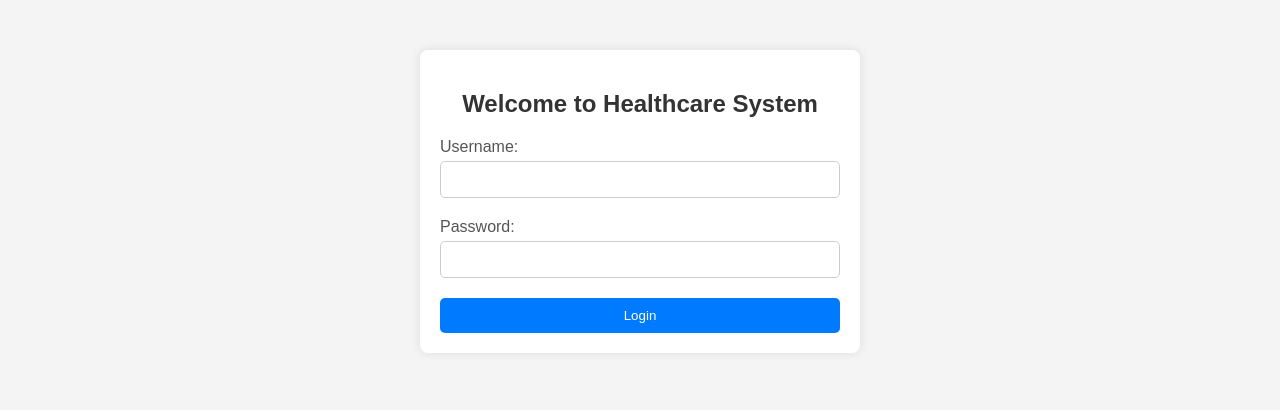
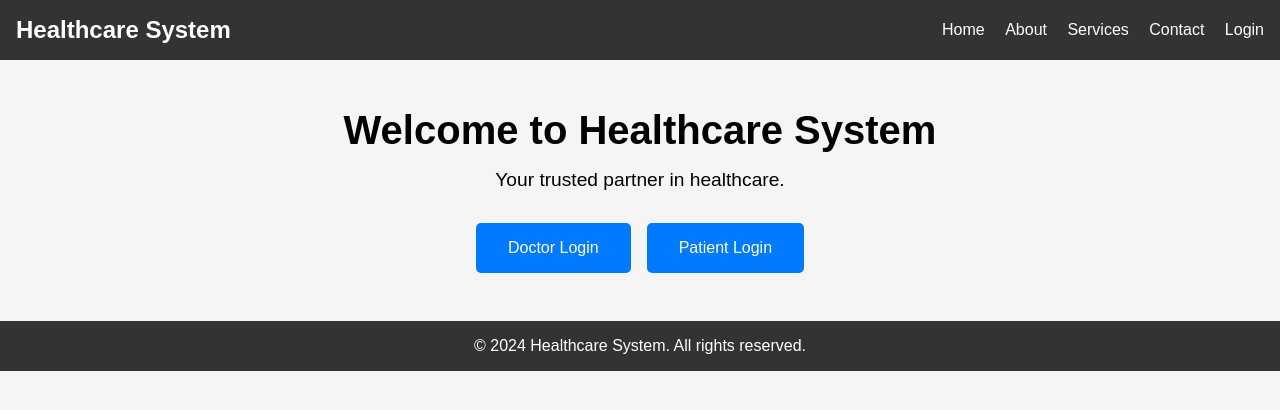
Before and after one commit to fares1121/Healthcare_System, a plain HTML site: page src/main/resources/static/index.html in a window 1280 px wide. Drawn offline with Linux system fonts and the light colour scheme.

Commit message:
feat: Re did the homepage and added login in pages for patients and doctors

```diff
--- a/pom.xml
+++ b/pom.xml
@@ -56,7 +56,7 @@
 						</exclude>
 					</excludes>
 				</configuration>
-			</plugin>
+            </plugin>
 		</plugins>
 	</build>
 
--- a/src/main/resources/static/index.html
+++ b/src/main/resources/static/index.html
@@ -3,24 +3,36 @@
 <head>
     <meta charset="UTF-8">
     <meta name="viewport" content="width=device-width, initial-scale=1.0">
-    <title>Login</title>
+    <title>Healthcare System</title>
     <link rel="stylesheet" href="stylesheets/home.css">
     <script src="../htmx/htmx.min.js"></script>
 </head>
 <body>
-    <div class="container">
+    <header>
+        <nav>
+            <h1>Healthcare System</h1>
+            <ul>
+                <!-- place holder values--->
+                <li><a href="#">Home</a></li>
+                <li><a href="#">About</a></li>
+                <li><a href="#">Services</a></li>
+                <li><a href="#">Contact</a></li>
+                <li><a href="#" hx-get="/login" hx-trigger="click">Login</a></li>
+            </ul>
+        </nav>
+    </header>
+
+    <section class="hero">
         <h2>Welcome to Healthcare System</h2>
-        <form id="loginForm" hx-post="/login">
-            <div class="form-group">
-                <label for="username">Username:</label>
-                <input type="text" id="username" name="username" required>
-            </div>
-            <div class="form-group">
-                <label for="password">Password:</label>
-                <input type="password" id="password" name="password" required>
-            </div>
-            <button type="submit">Login</button>
-        </form>
-    </div>
+        <p>Your trusted partner in healthcare.</p>
+        <div class="cta-buttons">
+            <a href="/doctor-login" class="btn-doctor">Doctor Login</a>
+            <a href="/patient-login" class="btn-patient">Patient Login</a>
+        </div>
+    </section>
+
+    <footer>
+        <p>&copy; 2024 Healthcare System. All rights reserved.</p>
+    </footer>
 </body>
 </html>
--- a/src/main/resources/static/stylesheets/home.css
+++ b/src/main/resources/static/stylesheets/home.css
@@ -1,54 +1,90 @@
+/* Reset CSS */
+* {
+    margin: 0;
+    padding: 0;
+    box-sizing: border-box;
+}
+
+/* Body styles */
 body {
     font-family: Arial, sans-serif;
-    background-color: #f4f4f4;
-    margin: 0;
-    padding: 0;
+    background-color: #f5f5f5;
 }
 
-.container {
-    width: 80%;
-    max-width: 400px;
-    margin: 50px auto;
-    padding: 20px;
-    background-color: #fff;
-    border-radius: 8px;
-    box-shadow: 0 0 10px rgba(0, 0, 0, 0.1);
+/* Header styles */
+header {
+    background-color: #333;
+    color: #fff;
+    padding: 1rem;
 }
 
-h2 {
-    text-align: center;
-    color: #333;
+nav {
+    display: flex;
+    justify-content: space-between;
+    align-items: center;
 }
 
-.form-group {
-    margin-bottom: 20px;
+nav ul {
+    list-style: none;
 }
 
-label {
-    display: block;
-    margin-bottom: 5px;
-    color: #555;
+nav ul li {
+    display: inline;
+    margin-right: 1rem;
 }
 
-input[type="text"],
-input[type="password"] {
-    width: -webkit-fill-available;
-    padding: 10px;
-    border: 1px solid #ccc;
-    border-radius: 5px;
+nav ul li:last-child {
+    margin-right: 0;
 }
 
-button[type="submit"] {
-    width: 100%;
-    padding: 10px;
+nav ul li a {
+    color: #fff;
+    text-decoration: none;
+}
+
+/* Hero section styles */
+.hero {
+    text-align: center;
+    padding: 3rem 0;
+}
+
+.hero h2 {
+    font-size: 2.5rem;
+    margin-bottom: 1rem;
+}
+
+.hero p {
+    font-size: 1.2rem;
+    margin-bottom: 2rem;
+}
+
+.cta-buttons {
+    display: flex;
+    justify-content: center;
+    gap: 1rem;
+    margin-top: 2rem;
+}
+
+.btn-doctor,
+.btn-patient {
+    display: inline-block;
+    padding: 1rem 2rem;
     background-color: #007bff;
     color: #fff;
-    border: none;
+    text-decoration: none;
     border-radius: 5px;
-    cursor: pointer;
-    transition: background-color 0.3s;
+    transition: background-color 0.3s ease;
 }
 
-button[type="submit"]:hover {
+.btn-doctor:hover,
+.btn-patient:hover {
     background-color: #0056b3;
 }
+
+/* Footer styles */
+footer {
+    text-align: center;
+    background-color: #333;
+    color: #fff;
+    padding: 1rem;
+}
--- /dev/null
+++ b/src/main/resources/static/stylesheets/login.css
@@ -0,0 +1,60 @@
+/* Add custom styles for the login form */
+body {
+    font-family: Arial, sans-serif;
+    background-color: #f7f7f7;
+    margin: 0;
+    padding: 0;
+    display: flex;
+    justify-content: center;
+    align-items: center;
+    height: 100vh;
+}
+
+.container {
+    width: 300px;
+    padding: 20px;
+    background-color: #fff;
+    border-radius: 8px;
+    box-shadow: 0 0 10px rgba(0, 0, 0, 0.1);
+}
+
+h2 {
+    text-align: center;
+    margin-bottom: 20px;
+    color: #333;
+}
+
+.form-group {
+    margin-bottom: 20px;
+}
+
+label {
+    display: block;
+    margin-bottom: 5px;
+    color: #555;
+}
+
+input[type="text"],
+input[type="password"] {
+    width: 100%;
+    padding: 10px;
+    border: 1px solid #ccc;
+    border-radius: 4px;
+    box-sizing: border-box;
+    font-size: 16px;
+}
+
+button[type="submit"] {
+    width: 100%;
+    padding: 10px;
+    background-color: #007bff;
+    color: #fff;
+    border: none;
+    border-radius: 4px;
+    cursor: pointer;
+    font-size: 16px;
+}
+
+button[type="submit"]:hover {
+    background-color: #0056b3;
+}
```
Also changed, not shown: src/main/resources/static/doctor-login.html (added, +27 -0 lines), src/main/resources/static/patient-login.html (added, +26 -0 lines), 2 other files.
